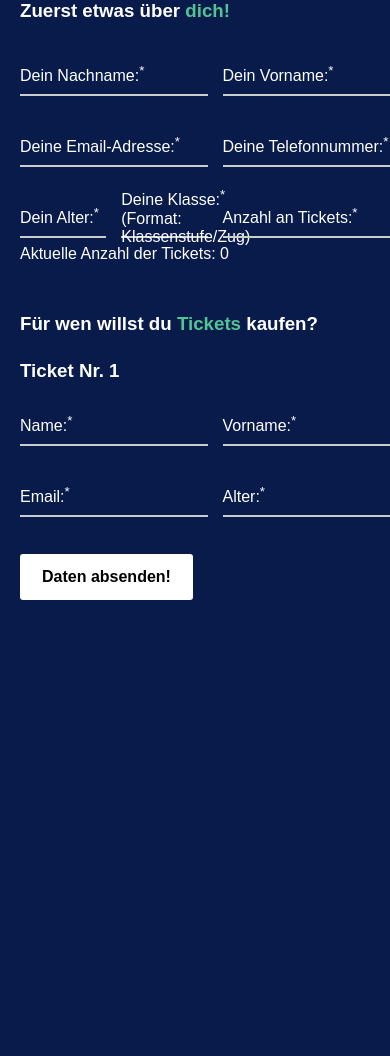
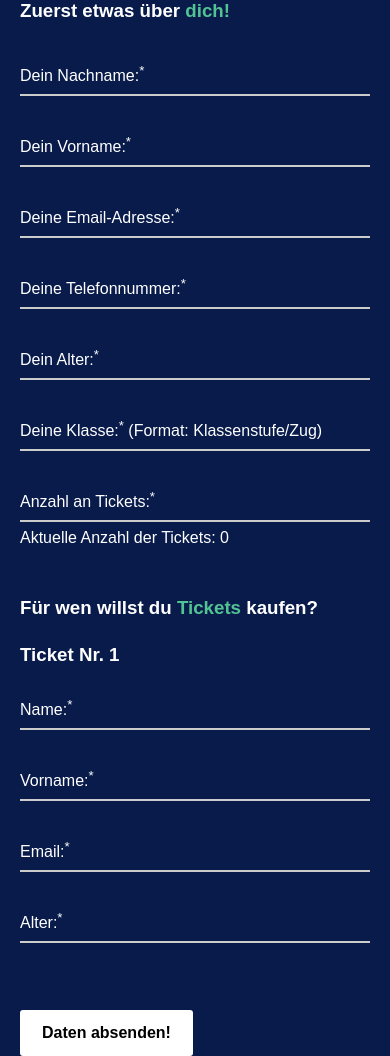
Before and after one commit to oscarf20001/winterball, a PHP site: page / in a window 390 px wide; the page is wider, and only the part inside the window is pictured. Shown: the part 84-1140 px from the top of that part. Before the commit the page ends 684 px from the top of that part, so only its background shows below. Run offline with PHP 8.4, Linux system fonts and the light colour scheme; data that the repository does not hold is empty.

Commit message:
repsponsive design

```diff
--- a/style.css
+++ b/style.css
@@ -204,3 +204,40 @@ body form #ticketsContainer .ticket .ticketEmail{
 body form #ticketsContainer .ticket .ticketAge{
     grid-area: age;
 }
+
+@media screen and (max-width: 768px){
+    body form{
+        max-width: 100vw;
+        overflow-x: hidden;
+    }
+
+    body form #ticketsContainer .ticket{
+        display: grid;
+        grid-template-areas:
+        "headline"
+        "name"
+        "vorname"
+        "email"
+        "age";
+        grid-template-columns: calc(100vw - 40px);
+        gap: 15px; /* Abstand zwischen den Grid-Items */
+        width: 100vw;
+    }
+
+    body form .aboutYou .aboutYouInputs{
+        display: grid;
+        grid-template-areas:
+        "name"
+        "vorname"
+        "email"
+        "telnummer"
+        "age"
+        "klasse"
+        "ticket";
+        /* Vier Spalten mit je 25vw */
+        grid-template-columns: calc(100vw - 40px);
+        gap: 15px; /* Abstand zwischen den Grid-Items */
+        width: 100vw;
+        margin: 25px 0 0 0;
+    }
+}
```
